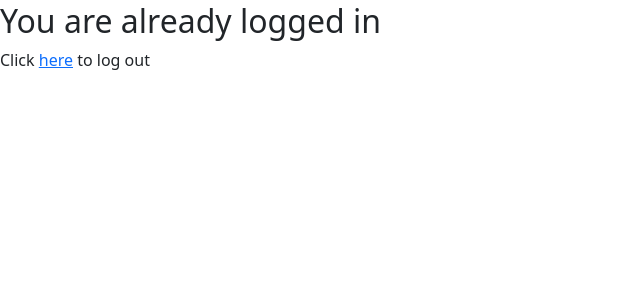
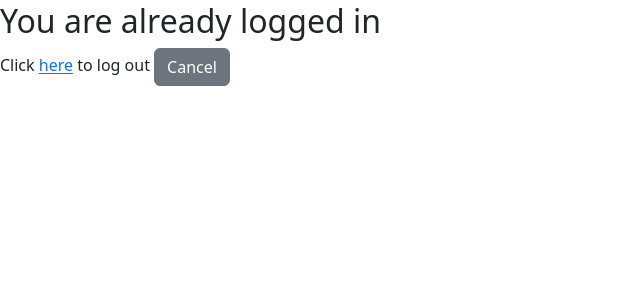
Before and after one commit to murtazodev/try-django, a Django app: template templates/accounts/login.html in a window 1280 px wide. Shown: the part 62-364 px from the top of the page, without its empty margins (0-640 px from the left). Run offline with Django 5.2, Linux system fonts and the light colour scheme; the template is opened without the code that fills it, so the values that code supplies are empty; the visitor is signed in with stand-in values (Sample User, id 1).

Commit message:
add cancel button

```diff
--- a/templates/accounts/login.html
+++ b/templates/accounts/login.html
@@ -13,10 +13,11 @@
             <input type="submit" value="Submit">
         </form>
         <p>Need an account? Please <a href="{% url 'register-view' %}">register</a></p>
-
     </div>
 {% else %}
     <h2>You are already logged in</h2>
     Click <a href="{% url 'logout-view' %}">here</a> to log out
+    <a href="../" class="btn btn-secondary">Cancel</a>
+
 {% endif %}
 {% endblock %}
```
